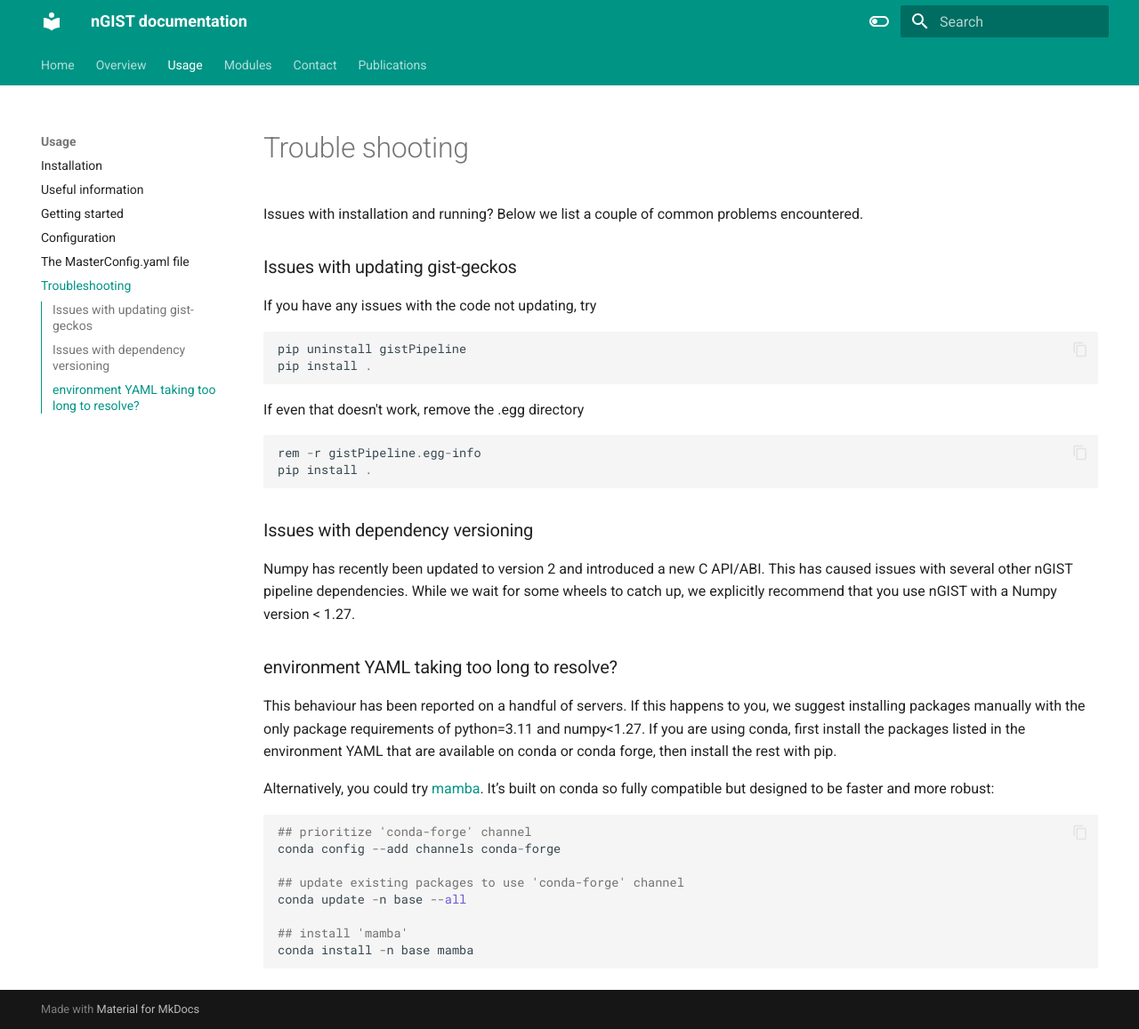
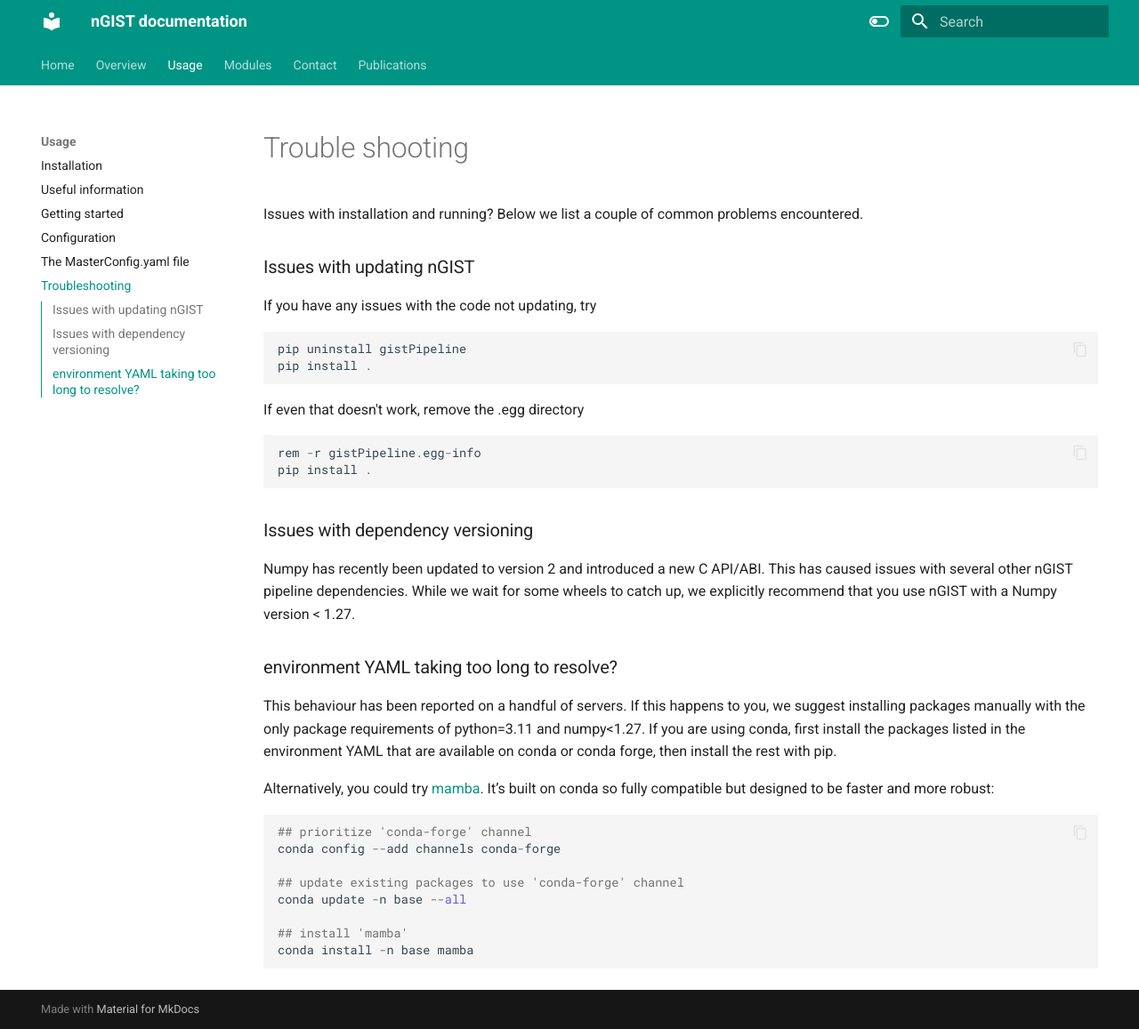
Before and after one commit to geckos-survey/gist-documentation, an MkDocs documentation site: the page built from docs/usage/troubleshooting.md, in a window 1280 px wide and 1157 px high. Shown: the whole window at 89% size. Built offline with MkDocs 1.6.1 and Material for MkDocs 9.7.7, drawn with Linux system fonts in a browser that asks for light colours.

Commit message:
Update troubleshooting.md

````diff
--- a/docs/usage/troubleshooting.md
+++ b/docs/usage/troubleshooting.md
@@ -2,7 +2,7 @@
 
 Issues with installation and running? Below we list a couple of common problems encountered.
 
-### Issues with updating gist-geckos
+### Issues with updating nGIST
 
 If you have any issues with the code not updating, try
 ```py
````
